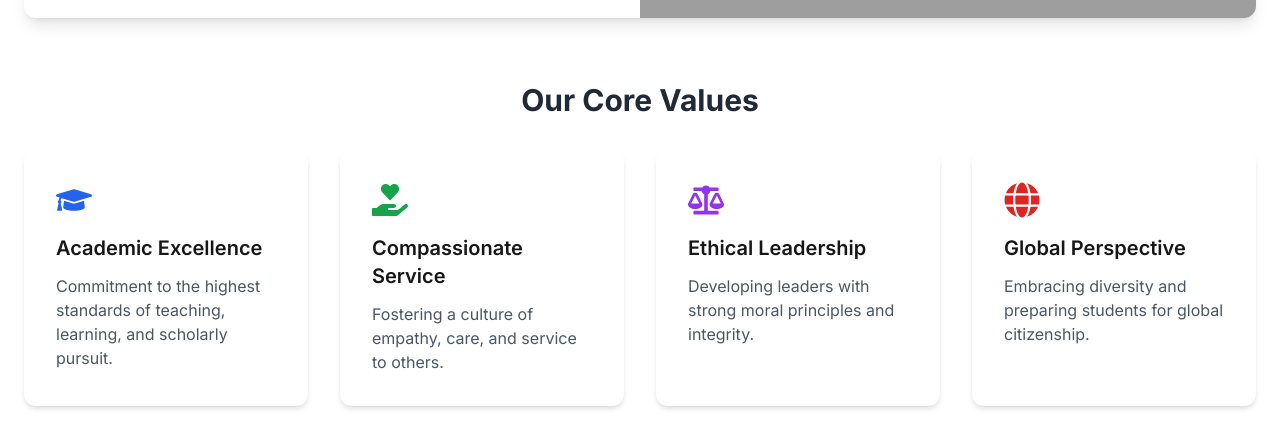
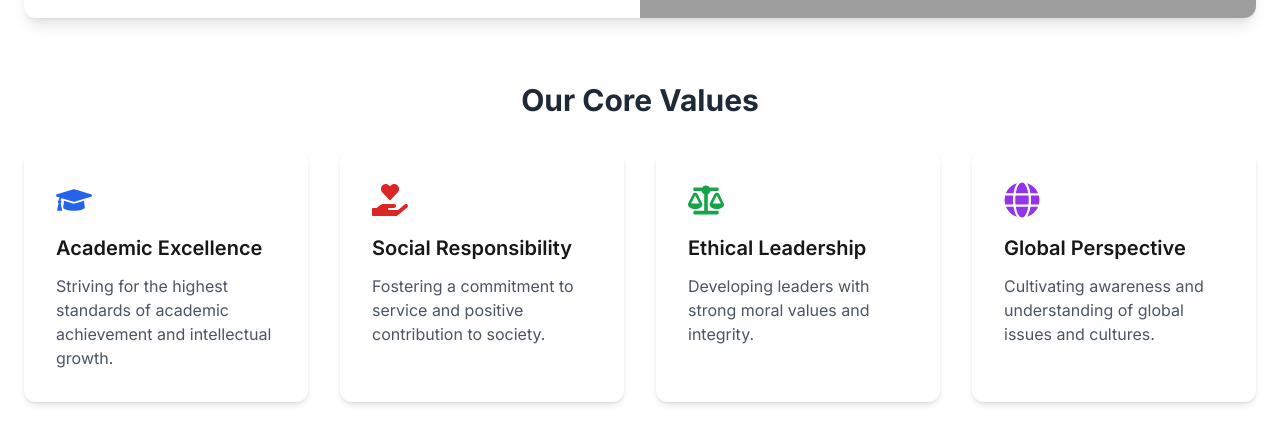
Before and after one commit to Shovonx47/Miracle-School-website-fe, a Next.js app: page /about-us/mission-and-vision in a window 1280 px wide. Shown: the part 1585-2009 px from the top of the page. Built offline with nearby package versions, Linux system fonts and the light colour scheme; grey boxes are pictures that could not be loaded.

Commit message:
Headings changed

```diff
--- a/src/app/about-us/mission-and-vision/page.js
+++ b/src/app/about-us/mission-and-vision/page.js
@@ -39,25 +39,25 @@ const dummyData = {
       icon: "FaGraduationCap",
       color: "text-blue-600",
       title: "Academic Excellence",
-      description: "Commitment to the highest standards of teaching, learning, and scholarly pursuit."
+      description: "Striving for the highest standards of academic achievement and intellectual growth."
     },
     {
       icon: "FaHandHoldingHeart",
-      color: "text-green-600",
-      title: "Compassionate Service",
-      description: "Fostering a culture of empathy, care, and service to others."
+      color: "text-red-600",
+      title: "Social Responsibility",
+      description: "Fostering a commitment to service and positive contribution to society."
     },
     {
       icon: "FaBalanceScale",
-      color: "text-purple-600",
+      color: "text-green-600",
       title: "Ethical Leadership",
-      description: "Developing leaders with strong moral principles and integrity."
+      description: "Developing leaders with strong moral values and integrity."
     },
     {
       icon: "FaGlobe",
-      color: "text-red-600",
+      color: "text-purple-600",
       title: "Global Perspective",
-      description: "Embracing diversity and preparing students for global citizenship."
+      description: "Cultivating awareness and understanding of global issues and cultures."
     }
   ]
 };
--- a/src/app/globals.css
+++ b/src/app/globals.css
@@ -5,12 +5,16 @@
 :root {
   --background: #ffffff;
   --foreground: #171717;
+  --heading-primary: #1E40AF;   /* Deep blue for main headings */
+  --heading-secondary: #3B82F6; /* Lighter blue for subheadings */
 }
 
 @media (prefers-color-scheme: dark) {
   :root {
     --background: #0a0a0a;
     --foreground: #ededed;
+    --heading-primary: #60A5FA;   /* Lighter blue for dark mode main headings */
+    --heading-secondary: #93C5FD; /* Even lighter blue for dark mode subheadings */
   }
 }
 
@@ -18,6 +22,17 @@ body {
   color: var(--foreground);
   background: var(--background);
   font-family: Arial, Helvetica, sans-serif;
+}
+
+/* Heading Styles for Landing Page */
+.landing-page h1,
+.landing-page h2 {
+  color: var(--heading-primary);
+}
+
+.landing-page h3,
+.landing-page h4 {
+  color: var(--heading-secondary);
 }
 
 /* Original marquee animation */
@@ -30,30 +45,12 @@ body {
   }
 }
 
-.animate-marquee {
-  animation: marquee 15s linear infinite;
-}
-
-/* New marquee animation with smoother effect */
-@keyframes marquee-smooth {
+/* Reverse marquee animation */
+@keyframes marquee-reverse {
   0% {
-    transform: translateX(5%);
-    opacity: 0;
-  }
-  10% {
-    transform: translateX(0);
-    opacity: 1;
-  }
-  90% {
-    transform: translateX(0);
-    opacity: 1;
+    transform: translateX(-100%);
   }
   100% {
-    transform: translateX(-5%);
-    opacity: 0;
+    transform: translateX(100%);
   }
 }
-
-.animate-marquee-smooth {
-  animation: marquee-smooth 5s ease-in-out infinite;
-}
--- a/src/app/page.js
+++ b/src/app/page.js
@@ -27,7 +27,7 @@ export const metadata = {
 export default function Home() {
   return (
     <>
-      <main>
+      <main className="landing-page">
         {/* Hero slider */}
         <HeroSlider />
 
--- a/src/components/HeroSlider.js
+++ b/src/components/HeroSlider.js
@@ -19,7 +19,6 @@ export default function HeroSlider() {
       title: "TEACHERS OF NDC",
       image: "/assets/images/Buildings/shot-train-station-roof-with-clocks-showing-quarter-three.jpg"
     },
-    // Add more building images as per NDC website
     {
       id: 4,
       title: "Father Herington Bhaban",
@@ -57,9 +56,11 @@ export default function HeroSlider() {
             className="object-cover"
             priority={index === 0}
           />
-          <div className="absolute inset-0 bg-black bg-opacity-40">
+          <div className="absolute inset-0 bg-black bg-opacity-50">
             <div className="max-w-7xl mx-auto px-4 h-full flex items-center justify-center">
-              <h1 className="text-4xl md:text-6xl font-bold text-white text-center">
+              <h1
+                className="text-4xl md:text-6xl font-bold text-center drop-shadow-lg shadow-black [color:white_!important] [text-shadow:2px_2px_4px_rgba(0,0,0,0.5)]"
+              >
                 {slide.title}
               </h1>
             </div>
```
